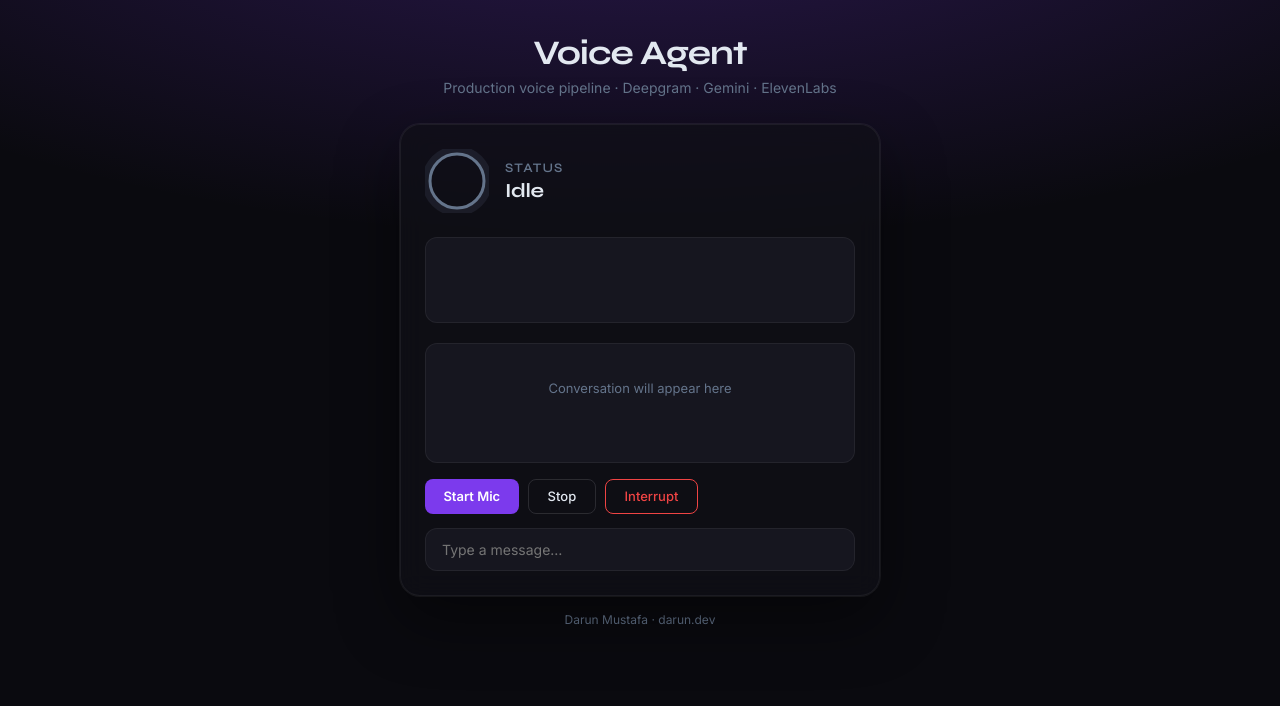
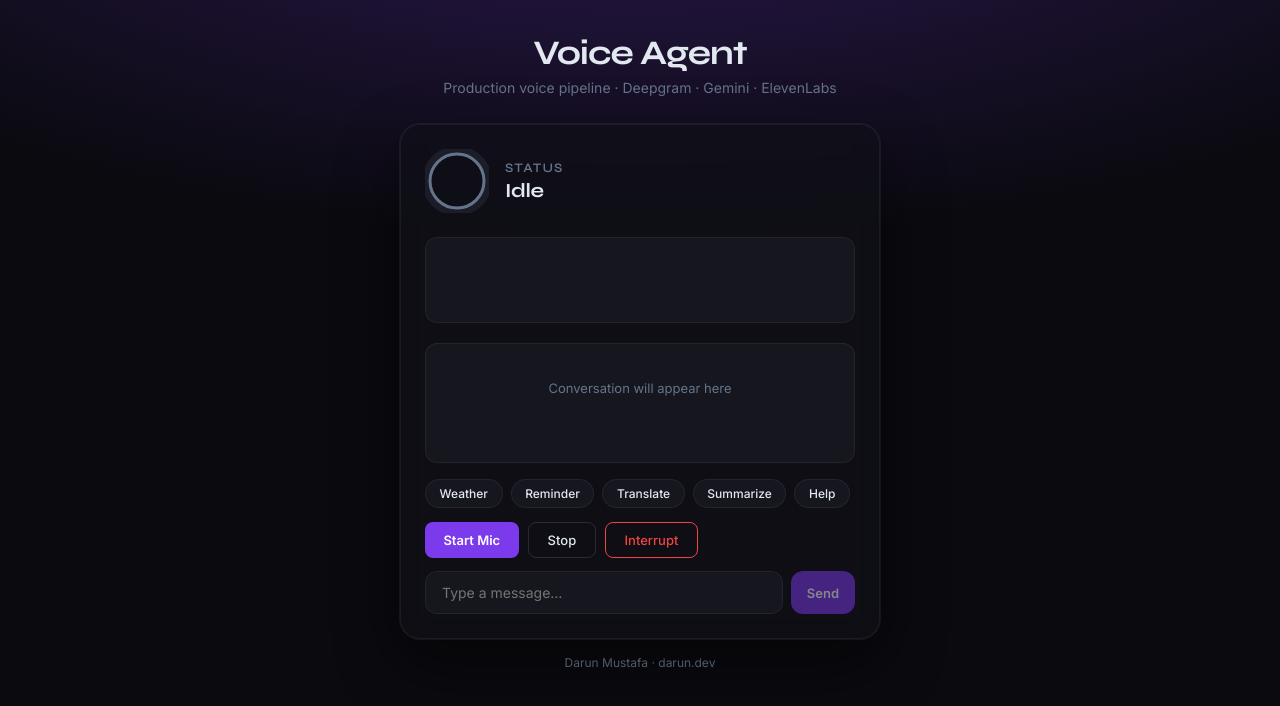
Before and after one commit to darunbjork/voice-agent, a React (Vite) app in the folder packages/web/: page / in a window 1280 px wide. Shown: the top 706 px of the page. Built offline with nearby package versions, Linux system fonts and the light colour scheme.

Commit message:
feat(web): text input + quick actions — shared text_input pipeline wi… (#23)

```diff
--- a/packages/web/src/App.tsx
+++ b/packages/web/src/App.tsx
@@ -1,5 +1,5 @@
 import { useCallback, useMemo, useState } from "react";
-import type { CSSProperties, FormEvent } from "react";
+import type { CSSProperties } from "react";
 import { useAudioCapture } from "./hooks/useAudioCapture.js";
 import { useDeepgramProxy } from "./hooks/useDeepgramProxy.js";
 import { useVAD } from "./hooks/useVAD.js";
@@ -8,6 +8,8 @@ import { useBargeIn } from "./hooks/useBargeIn.js";
 import { useWaveform } from "./hooks/useWaveform.js";
 import { VoiceAgentLayout } from "./components/VoiceAgent/VoiceAgent.js";
 import { ChatLog } from "./components/VoiceAgent/ChatLog.js";
+import { QuickActions } from "./components/VoiceAgent/QuickActions.js";
+import { TextInput } from "./components/VoiceAgent/TextInput.js";
 import type { AgentVisualState } from "./components/VoiceAgent/StatusRing.js";
 import type { ChatMessageModel } from "./types/chat.js";
 import "./styles/globals.css";
@@ -118,6 +120,27 @@ export function App() {
     },
   });
 
+  const sendText = useCallback(
+    (text: string) => {
+      const trimmed = text.trim();
+      if (!trimmed) return;
+
+      if (tts.isPlaying) {
+        tts.cancel();
+        proxy.sendMessage({ type: "barge_in" });
+      }
+
+      if (!proxy.isConnected) {
+        proxy.connect();
+      }
+
+      tts.prepare();
+      proxy.sendMessage({ type: "text_input", text: trimmed });
+      appendLog(`text_input → ${trimmed.slice(0, 48)}`);
+    },
+    [proxy, tts, appendLog],
+  );
+
   const visualState: AgentVisualState = useMemo(() => {
     if (bargeIn.isTriggered || bargeIn.status === "cooldown") {
       return "interrupted";
@@ -143,8 +166,6 @@ export function App() {
     interrupted: "Interrupted",
   };
 
-  // Waveform colors use hex literals — Canvas does not resolve CSS variables
-  // in fillStyle. See ISSUE-024 in docs/issues-and-solutions.md.
   const waveformColor: Record<AgentVisualState, string> = {
     idle: "#64748b",
     listening: "#22c55e",
@@ -170,19 +191,10 @@ export function App() {
     appendLog("stopped");
   };
 
-  const handleTextSubmit = (e: FormEvent<HTMLFormElement>) => {
-    e.preventDefault();
-    const form = e.currentTarget;
-    const input = form.elements.namedItem("text") as HTMLInputElement;
-    const text = input.value.trim();
-    if (!text) return;
-    if (!proxy.isConnected) proxy.connect();
-    tts.prepare();
-    // User bubble appears when the server echoes transcript_final.
-    // Do NOT push here or typed input produces two bubbles.
-    proxy.sendMessage({ type: "text_input", text });
-    input.value = "";
-    appendLog(`text → ${text.slice(0, 40)}`);
+  const handleManualBarge = () => {
+    tts.cancel();
+    proxy.sendMessage({ type: "barge_in" });
+    appendLog("manual barge-in");
   };
 
   return (
@@ -227,6 +239,8 @@ export function App() {
       >
         <ChatLog messages={messages} interim={interim} />
 
+        <QuickActions onAction={sendText} />
+
         <div
           style={{
             display: "flex",
@@ -253,11 +267,7 @@ export function App() {
           </button>
           <button
             type="button"
-            onClick={() => {
-              tts.cancel();
-              proxy.sendMessage({ type: "barge_in" });
-              appendLog("manual barge-in");
-            }}
+            onClick={handleManualBarge}
             disabled={!tts.isPlaying}
             style={{
               ...ghostBtn,
@@ -269,23 +279,7 @@ export function App() {
           </button>
         </div>
 
-        <form onSubmit={handleTextSubmit}>
-          <input
-            name="text"
-            placeholder="Type a message…"
-            autoComplete="off"
-            style={{
-              width: "100%",
-              padding: "0.75rem 1rem",
-              borderRadius: "var(--radius-md)",
-              border: "1px solid var(--border)",
-              background: "var(--surface-2)",
-              color: "var(--text)",
-              fontSize: 14,
-              outline: "none",
-            }}
-          />
-        </form>
+        <TextInput onSubmitText={sendText} />
       </VoiceAgentLayout>
 
       <div
--- /dev/null
+++ b/packages/web/src/components/VoiceAgent/QuickActions.tsx
@@ -0,0 +1,92 @@
+export type QuickAction = {
+  id: string;
+  label: string;
+  utterance: string;
+};
+
+const DEFAULT_ACTIONS: QuickAction[] = [
+  {
+    id: "weather",
+    label: "Weather",
+    utterance: "What is the weather in Stockholm?",
+  },
+  {
+    id: "reminder",
+    label: "Reminder",
+    utterance: "Remind me to follow up with the recruiter tomorrow",
+  },
+  {
+    id: "translate",
+    label: "Translate",
+    utterance: "Translate hello world in swedish",
+  },
+  {
+    id: "summarize",
+    label: "Summarize",
+    utterance: "Summarize: we shipped the API, fixed the tests, and wrote the docs.",
+  },
+  {
+    id: "help",
+    label: "Help",
+    utterance: "Help",
+  },
+];
+
+export type QuickActionsProps = {
+  onAction: (utterance: string) => void;
+  disabled?: boolean;
+  actions?: QuickAction[];
+};
+
+export function QuickActions({
+  onAction,
+  disabled = false,
+  actions = DEFAULT_ACTIONS,
+}: QuickActionsProps) {
+  return (
+    <div
+      role="group"
+      aria-label="Quick actions"
+      style={{
+        display: "flex",
+        flexWrap: "wrap",
+        gap: 8,
+        marginBottom: "0.85rem",
+      }}
+    >
+      {actions.map((action) => (
+        <button
+          key={action.id}
+          type="button"
+          disabled={disabled}
+          onClick={() => onAction(action.utterance)}
+          title={action.utterance}
+          style={{
+            background: "var(--surface-2)",
+            color: "var(--text)",
+            border: "1px solid var(--border)",
+            borderRadius: 999,
+            padding: "0.4rem 0.85rem",
+            fontSize: 12,
+            fontWeight: 500,
+            cursor: disabled ? "not-allowed" : "pointer",
+            opacity: disabled ? 0.5 : 1,
+            transition: "border-color 120ms, background 120ms",
+          }}
+          onMouseEnter={(e) => {
+            if (!disabled) {
+              e.currentTarget.style.borderColor = "var(--iris)";
+              e.currentTarget.style.background = "rgba(124, 58, 237, 0.12)";
+            }
+          }}
+          onMouseLeave={(e) => {
+            e.currentTarget.style.borderColor = "var(--border)";
+            e.currentTarget.style.background = "var(--surface-2)";
+          }}
+        >
+          {action.label}
+        </button>
+      ))}
+    </div>
+  );
+}
--- /dev/null
+++ b/packages/web/src/components/VoiceAgent/TextInput.tsx
@@ -0,0 +1,80 @@
+import { useState } from "react";
+
+export type TextInputProps = {
+  onSubmitText: (text: string) => void;
+  disabled?: boolean;
+  placeholder?: string;
+};
+
+export function TextInput({
+  onSubmitText,
+  disabled = false,
+  placeholder = "Type a message…",
+}: TextInputProps) {
+  const [value, setValue] = useState("");
+
+  const submit = (): void => {
+    const text = value.trim();
+    if (!text || disabled) return;
+    onSubmitText(text);
+    setValue("");
+  };
+
+  return (
+    <form
+      onSubmit={(e) => {
+        e.preventDefault();
+        submit();
+      }}
+      style={{ display: "flex", gap: 8 }}
+    >
+      <label htmlFor="voice-agent-text-input" className="sr-only">
+        Message
+      </label>
+      <input
+        id="voice-agent-text-input"
+        name="text"
+        value={value}
+        disabled={disabled}
+        placeholder={placeholder}
+        autoComplete="off"
+        onChange={(e) => setValue(e.target.value)}
+        style={{
+          flex: 1,
+          padding: "0.75rem 1rem",
+          borderRadius: "var(--radius-md)",
+          border: "1px solid var(--border)",
+          background: "var(--surface-2)",
+          color: "var(--text)",
+          fontSize: 14,
+          outline: "none",
+          opacity: disabled ? 0.6 : 1,
+        }}
+        onFocus={(e) => {
+          e.currentTarget.style.borderColor = "var(--iris)";
+        }}
+        onBlur={(e) => {
+          e.currentTarget.style.borderColor = "var(--border)";
+        }}
+      />
+      <button
+        type="submit"
+        disabled={disabled || value.trim().length === 0}
+        aria-label="Send message"
+        style={{
+          background: "var(--iris)",
+          color: "#fff",
+          border: "none",
+          borderRadius: "var(--radius-md)",
+          padding: "0 1rem",
+          fontWeight: 600,
+          fontSize: 13,
+          cursor: disabled || value.trim().length === 0 ? "not-allowed" : "pointer",
+          opacity: disabled || value.trim().length === 0 ? 0.5 : 1,
+        }}
+      >
+        Send
+      </button>
+    </form>
+  );
+}
--- a/packages/web/src/hooks/useDeepgramProxy.ts
+++ b/packages/web/src/hooks/useDeepgramProxy.ts
@@ -47,6 +47,7 @@ export function useDeepgramProxy(options: UseDeepgramProxyOptions) {
   const handlersRef = useRef(handlers);
   handlersRef.current = handlers;
   const reconnectTimerRef = useRef<ReturnType<typeof setTimeout> | null>(null);
+  const pendingRef = useRef<ClientAudioMessage[]>([]);
 
   const clearReconnectTimer = useCallback(() => {
     if (reconnectTimerRef.current !== null) {
@@ -112,10 +113,15 @@ export function useDeepgramProxy(options: UseDeepgramProxyOptions) {
     ws.onopen = () => {
       retriesRef.current = 0;
       setStatus("connected");
+
+      const pending = pendingRef.current;
+      pendingRef.current = [];
+      for (const m of pending) {
+        ws.send(JSON.stringify(m));
+      }
     };
 
     ws.onmessage = (event: MessageEvent<string | ArrayBuffer>) => {
-      // Binary frame → tts_chunk: [4 bytes BE seq][N bytes PCM]
       if (event.data instanceof ArrayBuffer) {
         if (event.data.byteLength < 4) {
           console.warn("[useDeepgramProxy] undersized binary frame");
@@ -128,7 +134,6 @@ export function useDeepgramProxy(options: UseDeepgramProxyOptions) {
         return;
       }
 
-      // Text frame → JSON control message
       try {
         const msg = JSON.parse(event.data) as ServerAudioMessage;
         dispatch(msg);
@@ -178,6 +183,7 @@ export function useDeepgramProxy(options: UseDeepgramProxyOptions) {
     intentionalCloseRef.current = true;
     clearReconnectTimer();
     retriesRef.current = 0;
+    pendingRef.current = [];
 
     if (wsRef.current) {
       if (wsRef.current.readyState === WebSocket.OPEN) {
@@ -202,7 +208,13 @@ export function useDeepgramProxy(options: UseDeepgramProxyOptions) {
     const ws = wsRef.current;
     if (ws && ws.readyState === WebSocket.OPEN) {
       ws.send(JSON.stringify(msg));
+      return;
     }
+
+    if (pendingRef.current.length >= 16) {
+      pendingRef.current.shift();
+    }
+    pendingRef.current.push(msg);
   }, []);
 
   useEffect(() => {
--- a/packages/web/src/styles/globals.css
+++ b/packages/web/src/styles/globals.css
@@ -35,3 +35,15 @@ button {
 input {
   font-family: var(--font-body);
 }
+
+.sr-only {
+  position: absolute;
+  width: 1px;
+  height: 1px;
+  padding: 0;
+  margin: -1px;
+  overflow: hidden;
+  clip: rect(0, 0, 0, 0);
+  white-space: nowrap;
+  border: 0;
+}
```
